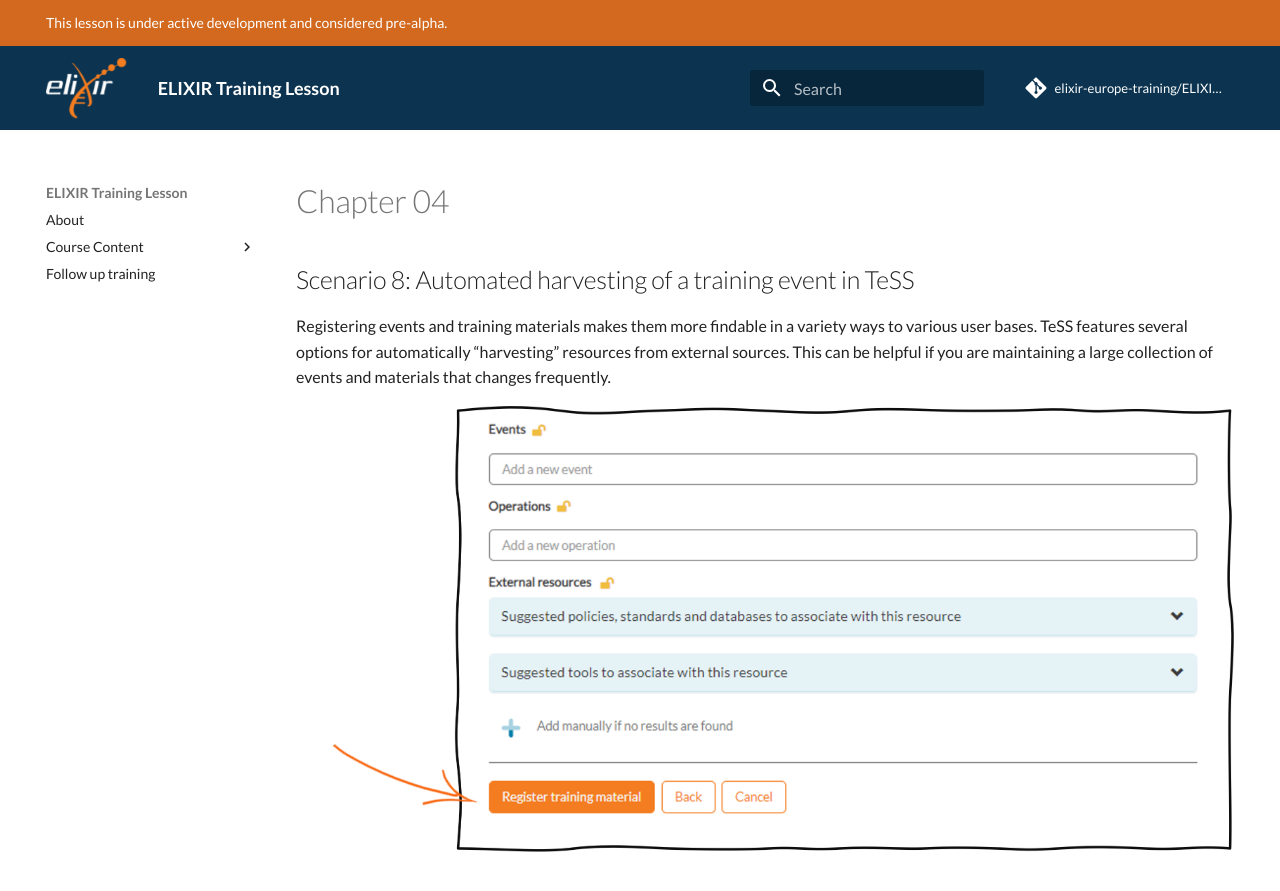
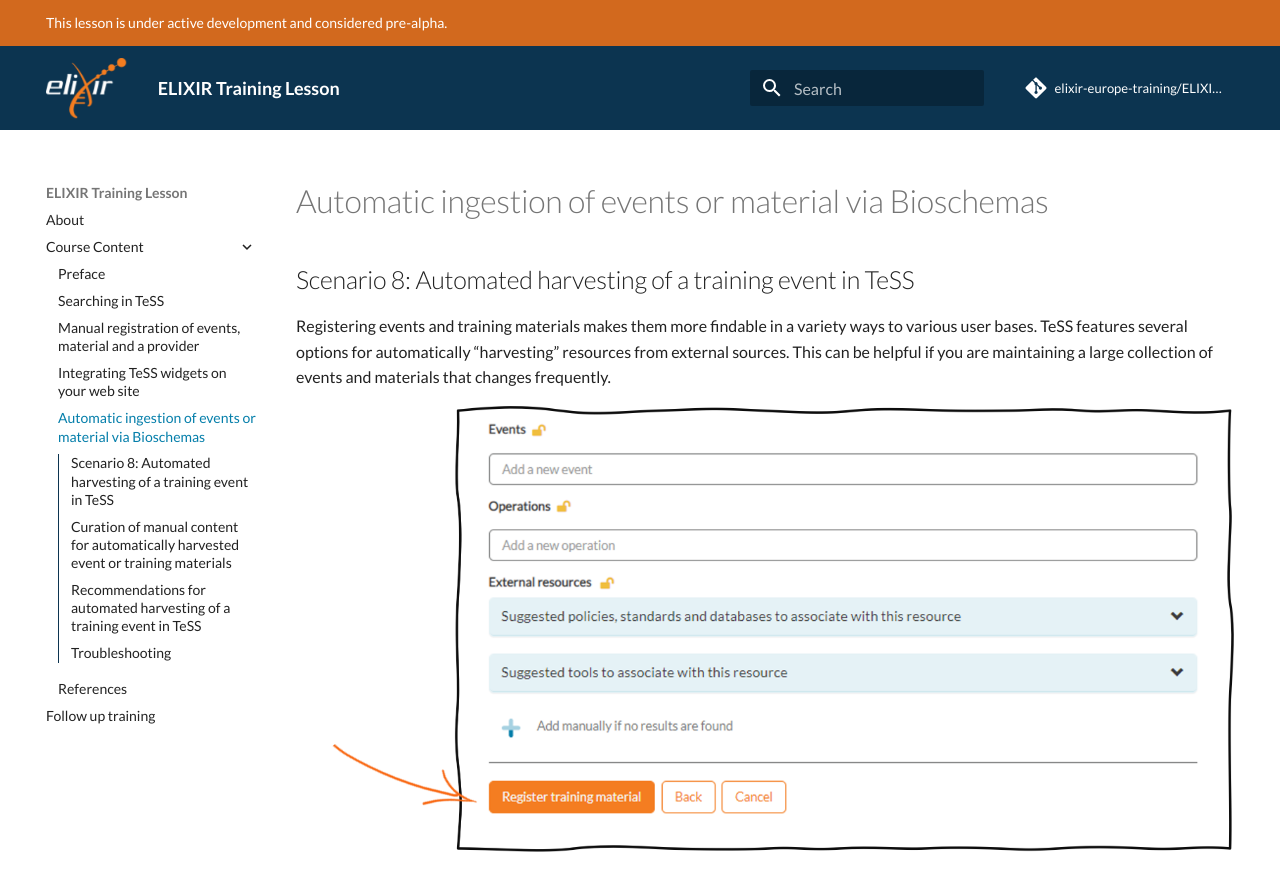
Before and after one commit to elixir-europe-training/ELIXIR-TrP-TeSS, an MkDocs documentation site: the page built from docs/chapters/chapter_04.md, in a window 1280 px wide and 900 px high. Shown: the top 891 px of the window. Built offline with MkDocs 1.6.1 and Material for MkDocs 9.7.7, drawn with Linux system fonts in a browser that asks for light colours; comment, search, counter and statistics services are not loaded; some of the changed text lies outside the part shown.

Commit message:
Update mkdocs.yml

```diff
--- a/mkdocs.yml
+++ b/mkdocs.yml
@@ -6,7 +6,7 @@
       - "Searching in TeSS": chapters/chapter_01.md
       - "Manual registration of events, material and a provider": chapters/chapter_02.md
       - "Integrating TeSS widgets on your web site": chapters/chapter_03.md
-      - "Integrating TeSS widgets on your web site": chapters/chapter_03.md
+      - "Automatic ingestion of events or material via Bioschemas": chapters/chapter_04.md
       - "References": chapters/references.md
     - "Follow up training": follow_up_training.md
 
```
